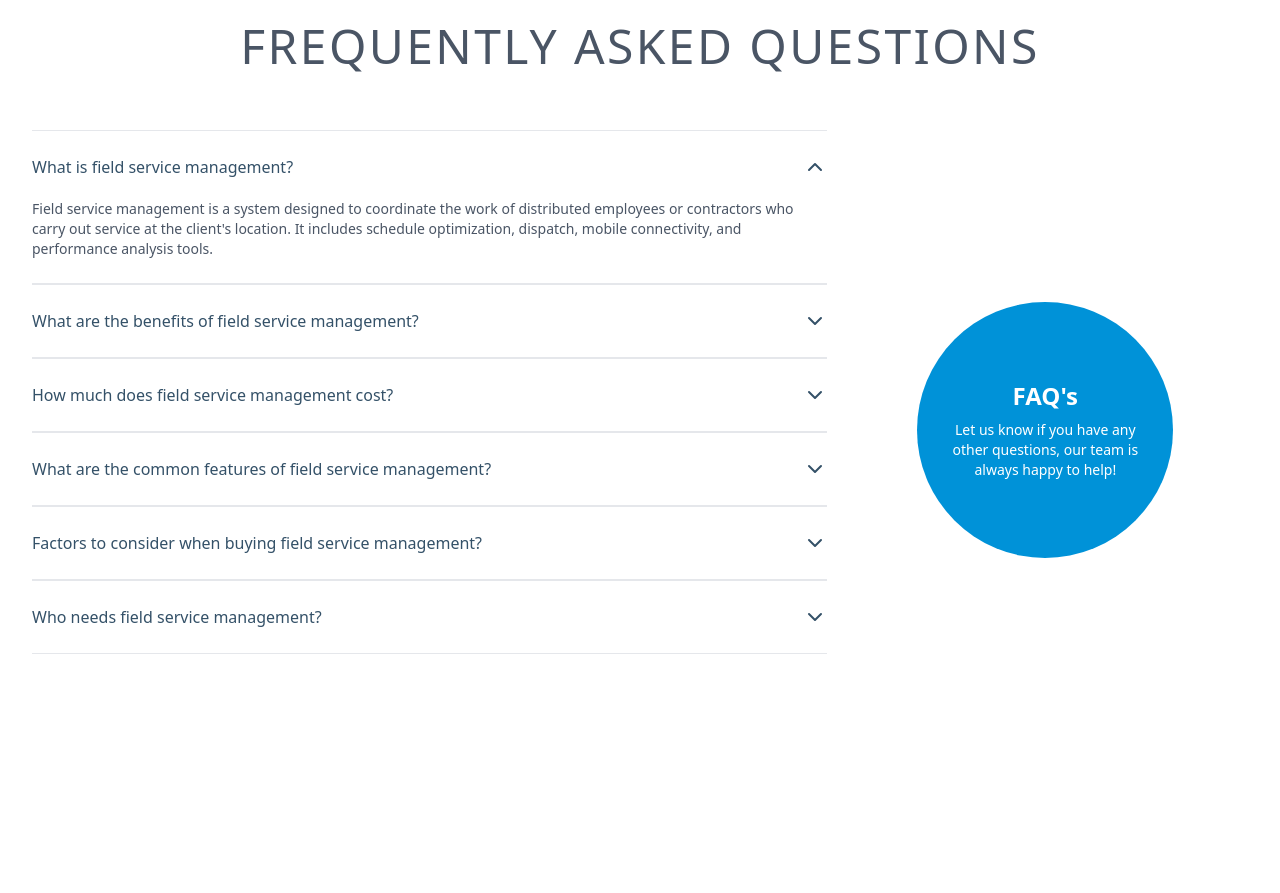
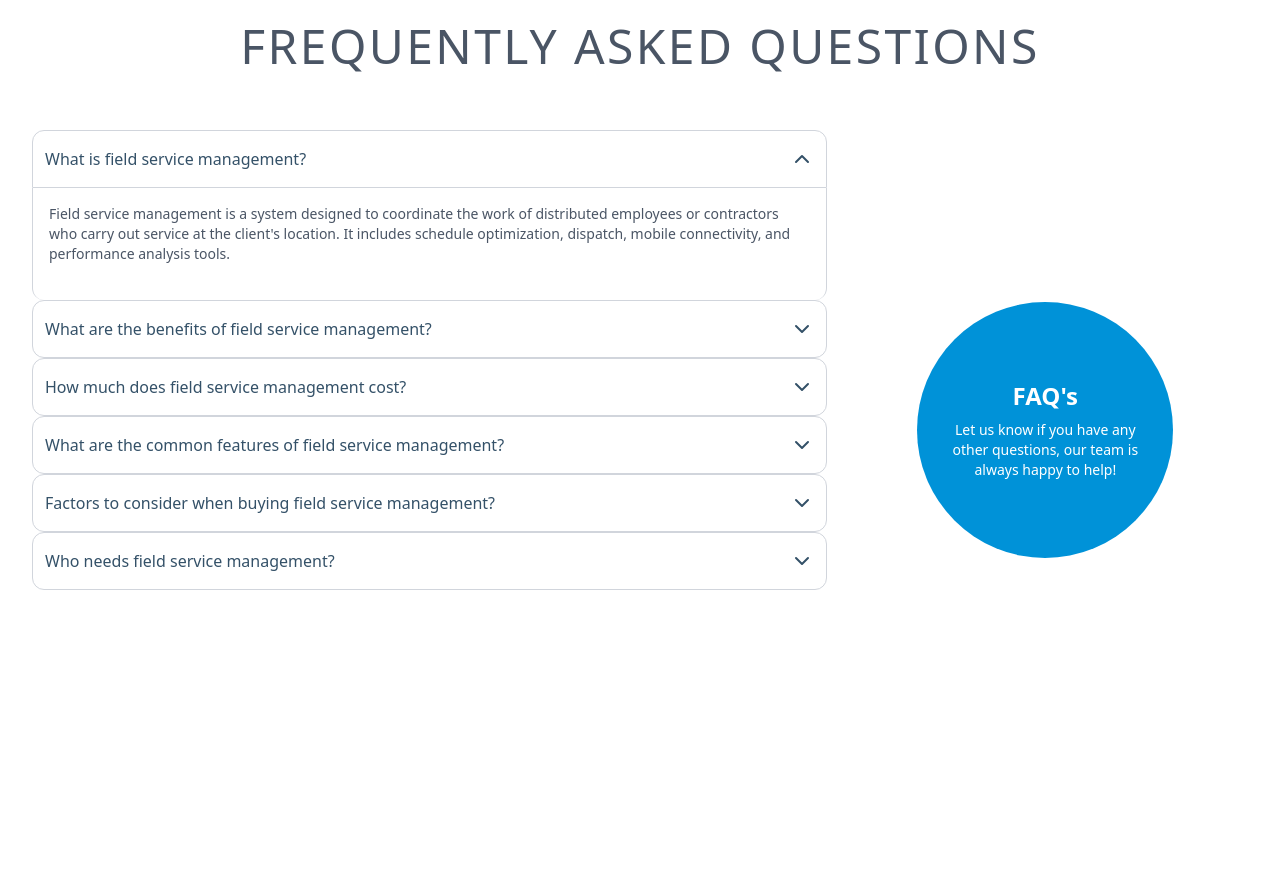
Before and after one commit to MohammedRasif/Matteo, a React (Vite) app: page / in a window 1280 px wide. Shown: the part 2820-3713 px from the top of the page. Built offline with nearby package versions, Linux system fonts and the light colour scheme.

Commit message:
faq in admin section done

```diff
--- /dev/null
+++ b/src/component/AdminDashboard/AdminDashboardPages/Admin_faq.jsx
@@ -0,0 +1,143 @@
+import React, { useState } from "react";
+import { FaqQuestionAns } from "../../Shared/Faq";
+import { FaPlus } from "react-icons/fa6";
+
+export default function Admin_faq() {
+  const [activeItem, setActiveItem] = useState(0);
+  const [isModalOpen, setIsModalOpen] = useState(false);
+  const [newFaq, setNewFaq] = useState({ question: "", answer: "" });
+  const [faqItems, setFaqItems] = useState([
+    {
+      question: "What is field service management?",
+      answer:
+        "Field service management is a system designed to coordinate the work of distributed employees or contractors who carry out service at the client's location. It includes schedule optimization, dispatch, mobile connectivity, and performance analysis tools.",
+    },
+    {
+      question: "What are the benefits of field service management?",
+      answer:
+        "Field service management provides numerous benefits including increased efficiency, reduced operational costs, improved customer satisfaction, enhanced workforce productivity, better resource allocation, accurate billing, and real-time visibility into field operations.",
+    },
+    {
+      question: "How much does field service management cost?",
+      answer:
+        "The cost of field service management varies based on factors like the size of your organization, number of users, features required, and whether it's cloud-based or on-premises. Pricing typically ranges from $15-$300 per user per month, with enterprise solutions costing more based on customization needs.",
+    },
+    {
+      question: "What are the common features of field service management?",
+      answer:
+        "Common features include scheduling and dispatch, route optimization, mobile access, work order management, inventory management, customer portal, invoicing, reporting and analytics, GPS tracking, and integration with other business systems.",
+    },
+    {
+      question: "Factors to consider when buying field service management?",
+      answer:
+        "Consider scalability, ease of use, mobile capabilities, integration with existing systems, customization options, reporting features, customer support, security measures, offline functionality, and overall cost of ownership when selecting a field service management solution.",
+    },
+    {
+      question: "Who needs field service management?",
+      answer:
+        "Field service management is beneficial for industries like HVAC, electrical, plumbing, IT services, healthcare, telecommunications, property maintenance, pest control, landscaping, security services, and any business that manages employees working at customer locations rather than company facilities.",
+    },
+  ]);
+
+  const toggleItem = (index) => {
+    setActiveItem(activeItem === index ? -1 : index);
+  };
+
+  const handleAddFaq = () => {
+    if (newFaq.question && newFaq.answer) {
+      setFaqItems([...faqItems, newFaq]);
+      setNewFaq({ question: "", answer: "" });
+    }
+    setIsModalOpen(false);
+  };
+
+  return (
+    <div>
+      <div className="mb-6 px-10 mt-20">
+        <div className="flex items-center justify-center">
+          <h1 className="uppercase text-center text-3xl md:text-5xl font-medium text-gray-600 mb-3 sm:mb-5 py-10 tracking-wider">
+            Frequently Asked Questions
+          </h1>
+        </div>
+        <div className="w-full flex justify-end">
+          <button
+            className="flex hover:cursor-pointer items-center gap-2 bg-white text-gray-600 px-4 py-2 rounded-md hover:bg-gray-50 transition-colors"
+            onClick={() => setIsModalOpen(true)}
+          >
+            <span>Add FAQ</span>
+            <FaPlus />
+          </button>
+        </div>
+      </div>
+
+      {/* Modal */}
+      {isModalOpen && (
+        <div
+          className="fixed inset-0 bg-[#00000036] backdrop-blur-[3px] flex items-center justify-center z-50"
+          onClick={() => setIsModalOpen(false)}
+        >
+          <div
+            className="bg-white rounded-lg p-6 w-full max-w-md"
+            onClick={(e) => e.stopPropagation()}
+          >
+            <h2 className="text-xl font-semibold mb-4">Add New FAQ</h2>
+            <div className="mb-4">
+              <label className="block text-sm font-medium text-gray-700 mb-1">
+                Question
+              </label>
+              <input
+                type="text"
+                value={newFaq.question}
+                onChange={(e) =>
+                  setNewFaq({ ...newFaq, question: e.target.value })
+                }
+                className="w-full border border-gray-300 rounded-md px-3 py-2 focus:outline-none focus:ring-2 focus:ring-blue-500"
+                placeholder="Enter FAQ question"
+              />
+            </div>
+            <div className="mb-4">
+              <label className="block text-sm font-medium text-gray-700 mb-1">
+                Answer
+              </label>
+              <textarea
+                value={newFaq.answer}
+                onChange={(e) =>
+                  setNewFaq({ ...newFaq, answer: e.target.value })
+                }
+                className="w-full border border-gray-300 rounded-md px-3 py-2 focus:outline-none focus:ring-2 focus:ring-blue-500 resize-none"
+                rows="6"
+                placeholder="Enter FAQ answer"
+              />
+            </div>
+            <div className="flex justify-end gap-2">
+              <button
+                className="px-4 hover:cursor-pointer py-2 bg-gray-200 text-gray-800 rounded-md hover:bg-gray-300"
+                onClick={() => setIsModalOpen(false)}
+              >
+                Cancel
+              </button>
+              <button
+                className="px-4 hover:cursor-pointer py-2 bg-blue-600 text-white rounded-md hover:bg-blue-700"
+                onClick={handleAddFaq}
+              >
+                Add
+              </button>
+            </div>
+          </div>
+        </div>
+      )}
+
+      <div className="px-10">
+        {faqItems.map((item, index) => (
+          <FaqQuestionAns
+            key={`item-${index}`}
+            item={item}
+            index={index}
+            activeItem={activeItem}
+            toggleItem={toggleItem}
+          />
+        ))}
+      </div>
+    </div>
+  );
+}
--- a/src/component/Shared/Faq.jsx
+++ b/src/component/Shared/Faq.jsx
@@ -1,5 +1,37 @@
 import { useState } from "react";
 import { ChevronDown } from "lucide-react";
+
+// FAQ Question and Answer Component
+const FaqQuestionAns = ({ item, index, activeItem, toggleItem }) => {
+  return (
+    <div key={`item-${index}`} className="">
+      <button
+        onClick={() => toggleItem(index)}
+        className={`py-4 text-[#345168] bg-white px-3 border border-gray-300 text-left text-base font-medium flex justify-between items-center w-full hover:cursor-pointer ${
+          activeItem === index ? "rounded-t-xl" : "rounded-xl"
+        }`}
+      >
+        {item.question}
+        <ChevronDown
+          className={`transition-transform duration-300 ${
+            activeItem === index ? "rotate-180" : ""
+          }`}
+        />
+      </button>
+      <div
+        className={`overflow-hidden transition-all duration-300 ease-in-out bg-white ${
+          activeItem === index
+            ? "max-h-96 opacity-100 pb-5 rounded-b-xl border-x border-gray-300"
+            : "max-h-0 opacity-0"
+        }`}
+      >
+        <div className="p-4">
+          <p className="text-gray-600 text-sm">{item.answer}</p>
+        </div>
+      </div>
+    </div>
+  );
+};
 
 const Faq = () => {
   const [activeItem, setActiveItem] = useState(0);
@@ -7,28 +39,34 @@ const Faq = () => {
   const faqItems = [
     {
       question: "What is field service management?",
-            answer: "Field service management is a system designed to coordinate the work of distributed employees or contractors who carry out service at the client's location. It includes schedule optimization, dispatch, mobile connectivity, and performance analysis tools."
+      answer:
+        "Field service management is a system designed to coordinate the work of distributed employees or contractors who carry out service at the client's location. It includes schedule optimization, dispatch, mobile connectivity, and performance analysis tools.",
     },
     {
       question: "What are the benefits of field service management?",
-            answer: "Field service management provides numerous benefits including increased efficiency, reduced operational costs, improved customer satisfaction, enhanced workforce productivity, better resource allocation, accurate billing, and real-time visibility into field operations."
+      answer:
+        "Field service management provides numerous benefits including increased efficiency, reduced operational costs, improved customer satisfaction, enhanced workforce productivity, better resource allocation, accurate billing, and real-time visibility into field operations.",
     },
     {
       question: "How much does field service management cost?",
-            answer: "The cost of field service management varies based on factors like the size of your organization, number of users, features required, and whether it's cloud-based or on-premises. Pricing typically ranges from $15-$300 per user per month, with enterprise solutions costing more based on customization needs."
+      answer:
+        "The cost of field service management varies based on factors like the size of your organization, number of users, features required, and whether it's cloud-based or on-premises. Pricing typically ranges from $15-$300 per user per month, with enterprise solutions costing more based on customization needs.",
     },
     {
       question: "What are the common features of field service management?",
-            answer: "Common features include scheduling and dispatch, route optimization, mobile access, work order management, inventory management, customer portal, invoicing, reporting and analytics, GPS tracking, and integration with other business systems."
+      answer:
+        "Common features include scheduling and dispatch, route optimization, mobile access, work order management, inventory management, customer portal, invoicing, reporting and analytics, GPS tracking, and integration with other business systems.",
     },
     {
       question: "Factors to consider when buying field service management?",
-            answer: "Consider scalability, ease of use, mobile capabilities, integration with existing systems, customization options, reporting features, customer support, security measures, offline functionality, and overall cost of ownership when selecting a field service management solution."
+      answer:
+        "Consider scalability, ease of use, mobile capabilities, integration with existing systems, customization options, reporting features, customer support, security measures, offline functionality, and overall cost of ownership when selecting a field service management solution.",
     },
     {
       question: "Who needs field service management?",
-            answer: "Field service management is beneficial for industries like HVAC, electrical, plumbing, IT services, healthcare, telecommunications, property maintenance, pest control, landscaping, security services, and any business that manages employees working at customer locations rather than company facilities."
-        }
+      answer:
+        "Field service management is beneficial for industries like HVAC, electrical, plumbing, IT services, healthcare, telecommunications, property maintenance, pest control, landscaping, security services, and any business that manages employees working at customer locations rather than company facilities.",
+    },
   ];
 
   const toggleItem = (index) => {
@@ -36,37 +74,21 @@ const Faq = () => {
   };
 
   return (
-        <div className="container mx-auto py-16 px-4 sm:px-6 lg:px-8 ">
-            <h1 className="uppercase text-center text-3xl sm:text-5xl font-medium text-gray-600 mb-3 sm:mb-5 py-10  tracking-wider">FREQUENTLY ASKED QUESTIONS</h1>
+    <div className="container mx-auto py-16 px-4 sm:px-6 lg:px-8">
+      <h1 className="uppercase text-center text-3xl sm:text-5xl font-medium text-gray-600 mb-3 sm:mb-5 py-10 tracking-wider">
+        FREQUENTLY ASKED QUESTIONS
+      </h1>
       <div className="flex flex-col md:flex-row">
         <div className="md:w-2/3 pr-4">
-
-
-
-                    <div className=" h-[600px] ">
+          <div className="h-[600px]">
             {faqItems.map((item, index) => (
-                            <div
+              <FaqQuestionAns
                 key={`item-${index}`}
-                                className="border-t border-b border-gray-200 py-1"
-                            >
-                                <button
-                                    onClick={() => toggleItem(index)}
-                                    className="py-5 text-[#345168] text-left text-base font-medium flex justify-between items-center w-full"
-                                >
-                                    {item.question}
-                                    <ChevronDown
-                                        className={`transition-transform duration-300 ${activeItem === index ? 'rotate-180' : ''}`}
+                item={item}
+                index={index}
+                activeItem={activeItem}
+                toggleItem={toggleItem}
               />
-                                </button>
-                                <div
-                                    className={`overflow-hidden transition-all duration-300 ease-in-out ${activeItem === index ? 'max-h-96 opacity-100 pb-5' : 'max-h-0 opacity-0'
-                                        }`}
-                                >
-                                    <p className="text-gray-600 text-sm">
-                                        {item.answer}
-                                    </p>
-                                </div>
-                            </div>
             ))}
           </div>
         </div>
@@ -75,7 +97,8 @@ const Faq = () => {
           <div className="bg-[#0092D8] rounded-full w-64 h-64 flex flex-col justify-center items-center text-white p-6 text-center">
             <h3 className="text-2xl font-semibold mb-2">FAQ's</h3>
             <p className="text-sm">
-                            Let us know if you have any other questions, our team is always happy to help!
+              Let us know if you have any other questions, our team is always
+              happy to help!
             </p>
           </div>
         </div>
@@ -85,3 +108,4 @@ const Faq = () => {
 };
 
 export default Faq;
+export { FaqQuestionAns };
--- a/src/main.jsx
+++ b/src/main.jsx
@@ -51,6 +51,7 @@ import PrivateRoute from "./Root/PrivetRoute.jsx";
 import NewPasswordRoute from "./Root/NewPasswordRoute.jsx";
 import VerificationRoute from "./Root/VerificationRoute.jsx";
 import EditPost from "./component/UsersDashboard/UserDashboardPages/BuyerDashboardPages/EditPost.jsx";
+import Admin_faq from "./component/AdminDashboard/AdminDashboardPages/Admin_faq.jsx";
 
 const router = createBrowserRouter([
   {
@@ -241,6 +242,10 @@ const router = createBrowserRouter([
         path: "/Admin_Dashboard/withdrawal",
         element: <AdminDashboardWithdrawal />,
       },
+      {
+        path: "/Admin_Dashboard/add_FAQ",
+        element: <Admin_faq />,
+      },
     ],
   },
 ]);
```
Also changed, not shown: src/component/AdminDashboard/AdminDashboardSidebar/AdminDashboardSidebar.jsx (+36 -6 lines). Lines whose indentation alone changed are shown as unchanged.
